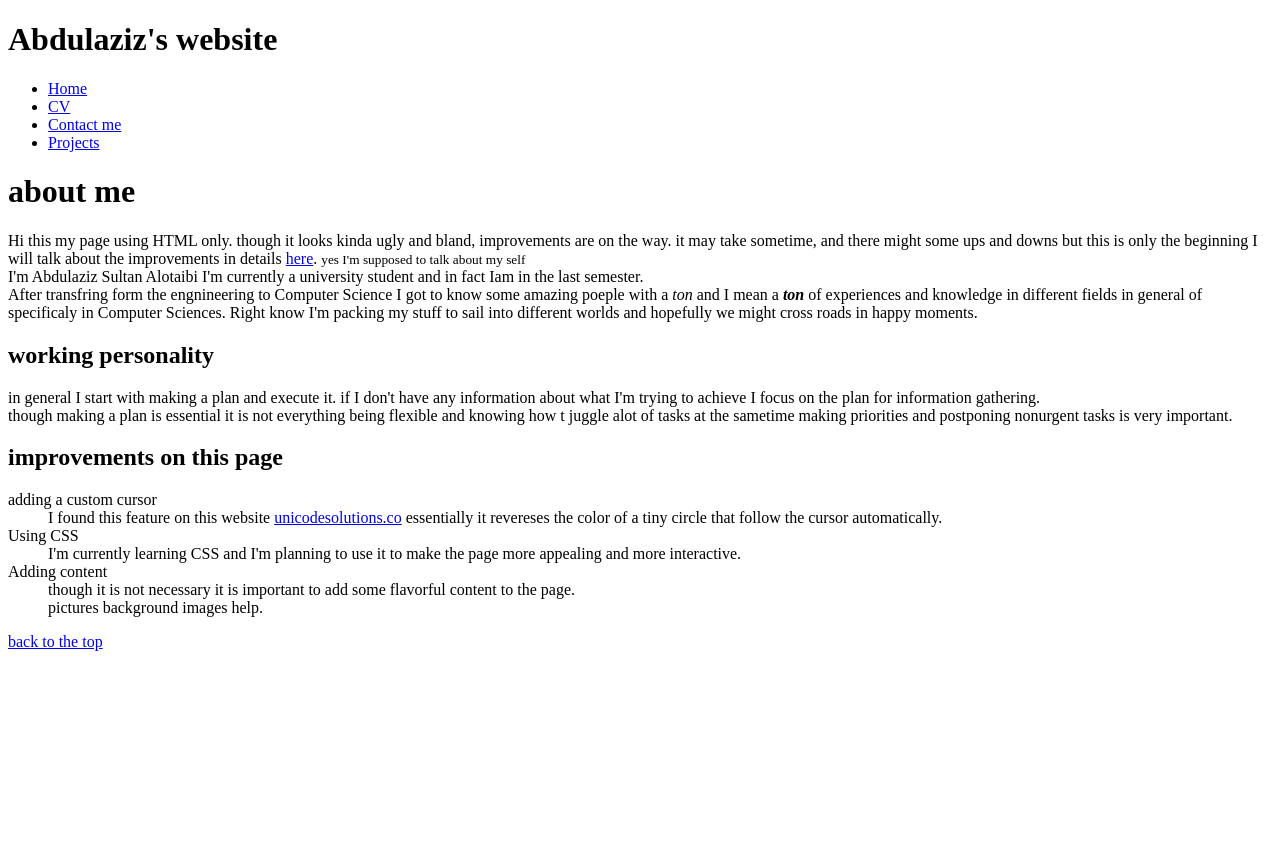
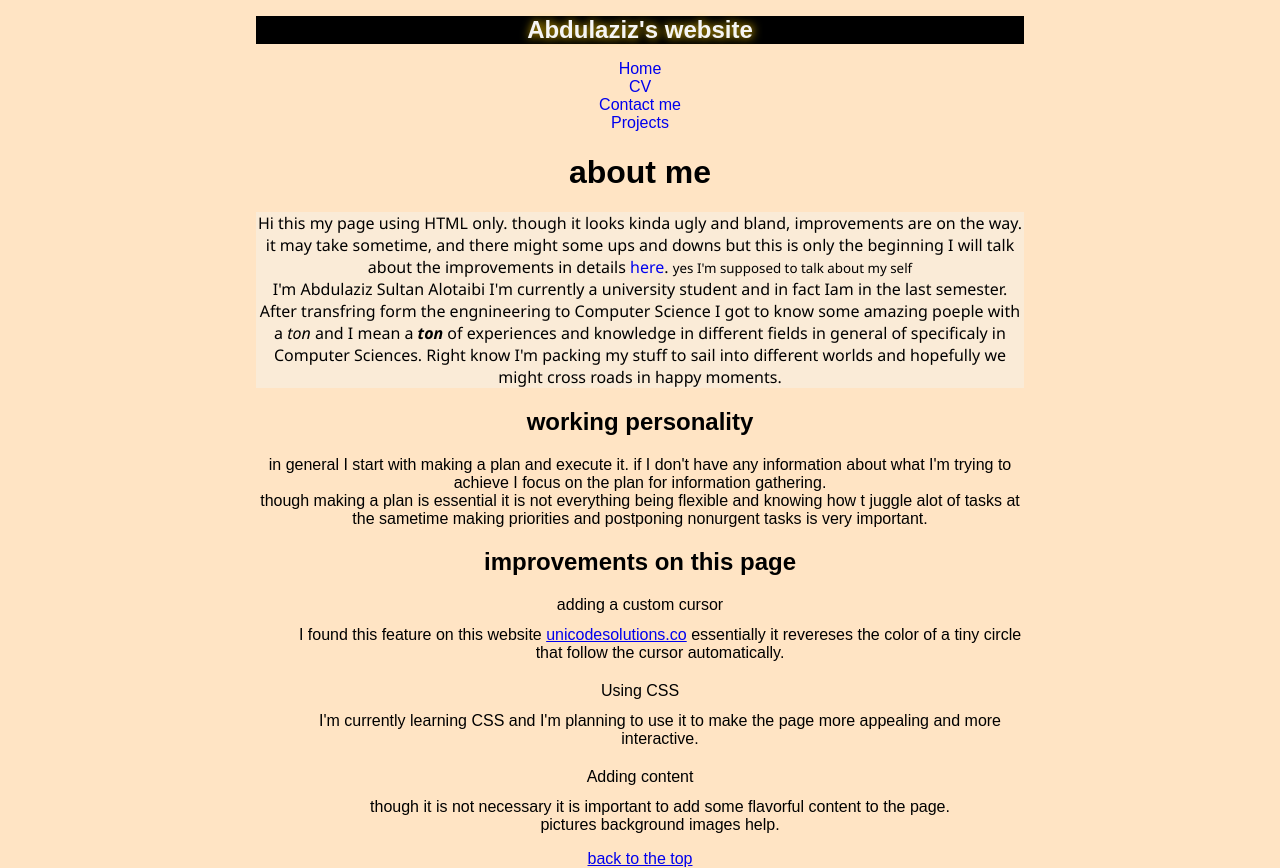
Before and after one commit to azoozfzhyg/my-page-src, a plain HTML site: page index.html in a window 1280 px wide. Before the commit the page ends 800 px from the top, so only its background shows below. Drawn offline with Linux system fonts and the light colour scheme.

Commit message:
Add files via upload

```diff
--- a/index.html
+++ b/index.html
@@ -4,20 +4,11 @@
 
         <title>Abdulaziz's | Homepage</title>
         <meta charset="utf-8">
-        <link rel="stylesheet" href="style.css">
-
-    </head>
-
-    <body>
-        <!DOCTYPE html>
-        <html>
-            <head>
-
-                <title>Abdulaziz's | Home page</title>
-                <meta charset="utf-8">
+        <link rel="stylesheet" href="styles.css">
 
     </head>
     <body>
+        <div class="center-content">
             <header>
                 <h1 class="header-text">Abdulaziz's website</h1>
                 <nav role="navigation" id="top"><ul>
@@ -27,11 +18,9 @@
                     <li><a href="projects.html">Projects</a></li>
                 </ul></nav>
             </header>
-                <!---->
             <main>
-                    <div class="center-content">
                 <h1>about me</h1>
-                        <p id="intro"><!--talk about yourself-->
+                <p id="intro">
                     Hi this my page using HTML only. though it looks kinda ugly and bland, improvements are on the way. it may take sometime, and there might some ups and downs
                     but this is only the beginning  I will talk about the improvements in details <a href="#improvements" class="no-line">here</a>. <small> yes I'm supposed to talk about my self</small> <br>
                     I'm Abdulaziz Sultan Alotaibi I'm currently a university student and in fact Iam in the last semester.<br>
@@ -39,7 +28,7 @@
                     in general of specificaly in Computer Sciences.
                     Right know I'm packing my stuff to sail into different worlds and hopefully we might cross roads in happy moments.
                 </p>
-                        <h2>working personality</h2><!---->
+                <h2>working personality</h2>
                 <p>
                     in general I start with making a plan and execute it. if I don't have any information about what I'm trying to achieve I focus on the plan for information gathering. <br>
                     though making a plan is essential it is not everything being flexible and knowing how t juggle alot of tasks at the sametime making priorities and postponing nonurgent tasks is very important.
@@ -63,17 +52,11 @@
                         </dd>
                     </dl>
                 </div>
-                    </div>
             </main>
-                <!---->
             <footer>
                 <a href="#top">back to the top</a>
             </footer>
+        </div>
     </body>
 
 </html>
-
-
-    </body>
-
-</html>
--- a/styles.css
+++ b/styles.css
@@ -3,22 +3,26 @@ body {
     background-color: bisque;
     margin: 0;
     padding: 0;
-    align-items: center;
+    align-self: center;
 }
 nav {
     margin: 0;
     padding: 0;
+}
+
+nav ul {
+    text-align: center;
     list-style: none;
+    display: inline-table;
+    padding: 0;
+    margin: 0;
 }
 
 nav li a{
-    color: aqua;
-    display: inline;
     text-decoration: none;
-
 }
 
-.noline {
+.no-line {
     text-decoration: none;
 }
 
@@ -26,6 +30,11 @@ h1 p{
     font-size: 1.5em;
     color: #000;
     background-color: antiquewhite;
+}
+
+dt {
+    margin-top: 1.2em;
+    margin-bottom: 0.8em;
 }
 
 #intro {
@@ -46,7 +55,9 @@ h1 p{
 }
 
 .center-content{
-    align-content: center;
+    margin-left: 20vw;
+    margin-right: 20vw;
+    text-align: center;
 }
 
 .header-text {
```
Also changed, not shown: CV.html (+2 -0 lines), contact.html (+2 -0 lines), projects.html (+3 -1 lines). Lines whose indentation alone changed are shown as unchanged.
